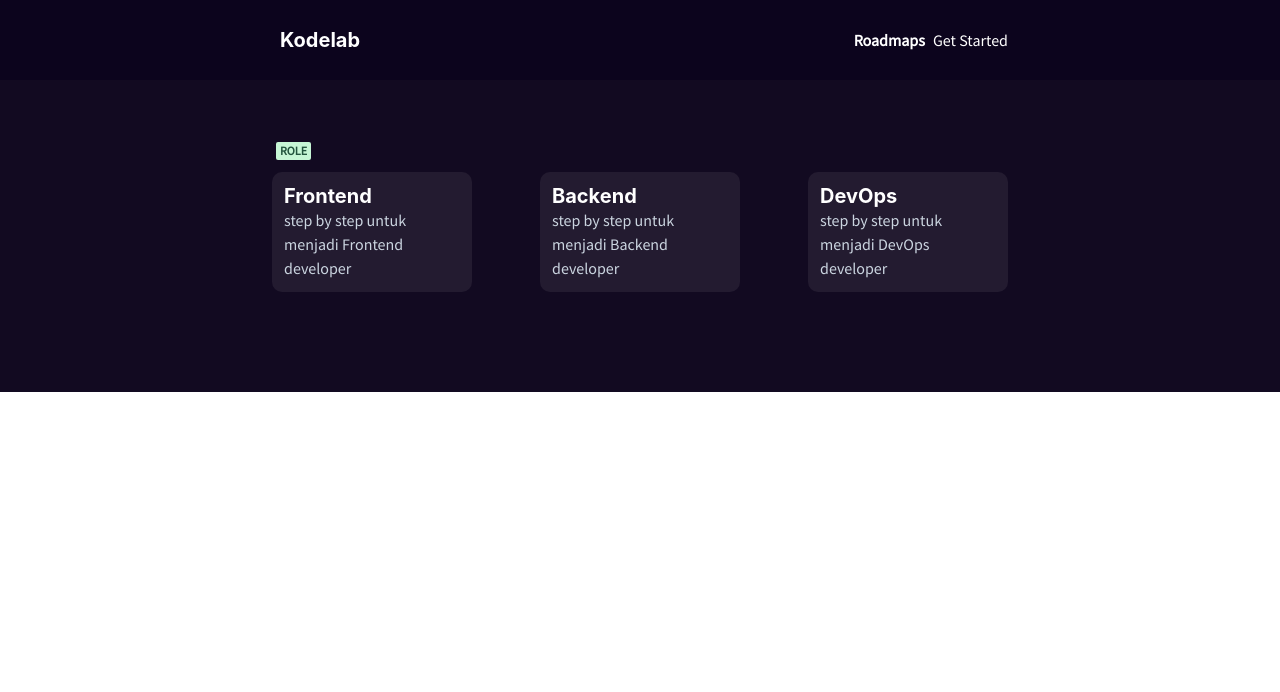
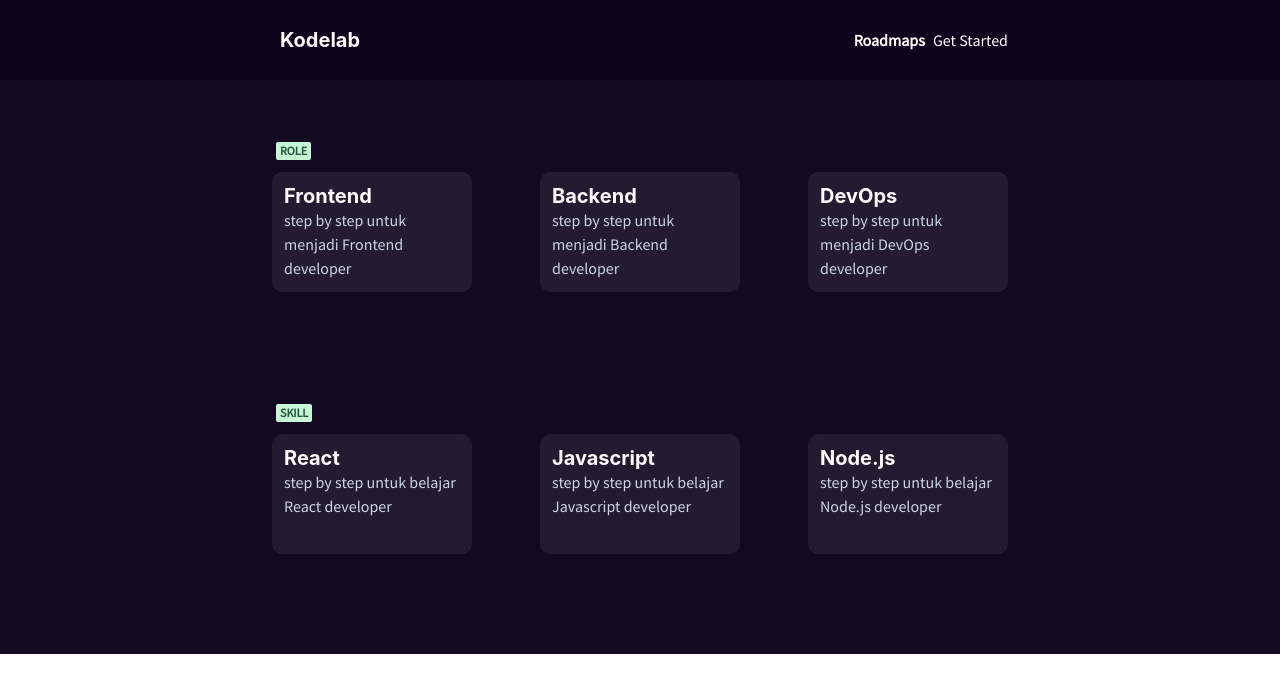
Before and after one commit to fajarspace/kodelab-roadmap, a React (Create React App) app: page /roadmaps in a window 1280 px wide. Shown: the top 692 px of the page. Built offline with nearby package versions, Linux system fonts and the light colour scheme.

Commit message:
rebuilding site Mon Jan  2 23:13:35 WIB 2023

```diff
--- a/src/pages/roadmaps/Roadmap.tsx
+++ b/src/pages/roadmaps/Roadmap.tsx
@@ -39,6 +39,39 @@ const Roadmap = () => {
 
           </Wrap>
         </Container>
+
+        <Container maxW="container.md" pb="100px">
+          <Badge m={3} ml='1' colorScheme='green'>
+            Skill
+          </Badge>
+          <Wrap spacing='30px' justify='space-between'>
+            <WrapItem>
+              <Link to="/">
+                <Box rounded='10px' p={3} w='200px' h='120px' bg='#231B30' color='white'>
+                  <Heading size='md'>React</Heading>
+                  <Text size='sm' color='gray.300'>step by step untuk belajar React developer</Text>
+                </Box>
+              </Link>
+            </WrapItem>
+            <WrapItem>
+              <Link to="/">
+                <Box rounded='10px' p={3} w='200px' h='120px' bg='#231B30' color='white'>
+                  <Heading size='md'>Javascript</Heading>
+                  <Text size='3px' color='gray.300'>step by step untuk belajar Javascript developer</Text>
+                </Box>
+              </Link>
+            </WrapItem>
+            <WrapItem>
+              <Link to="/">
+                <Box rounded='10px' p={3} w='200px' h='120px' bg='#231B30' color='white'>
+                  <Heading size='md'>Node.js</Heading>
+                  <Text size='sm' color='gray.300'>step by step untuk belajar Node.js developer</Text>
+                </Box>
+              </Link>
+            </WrapItem>
+
+          </Wrap>
+        </Container>
       </Box>
     </>
   )
```
